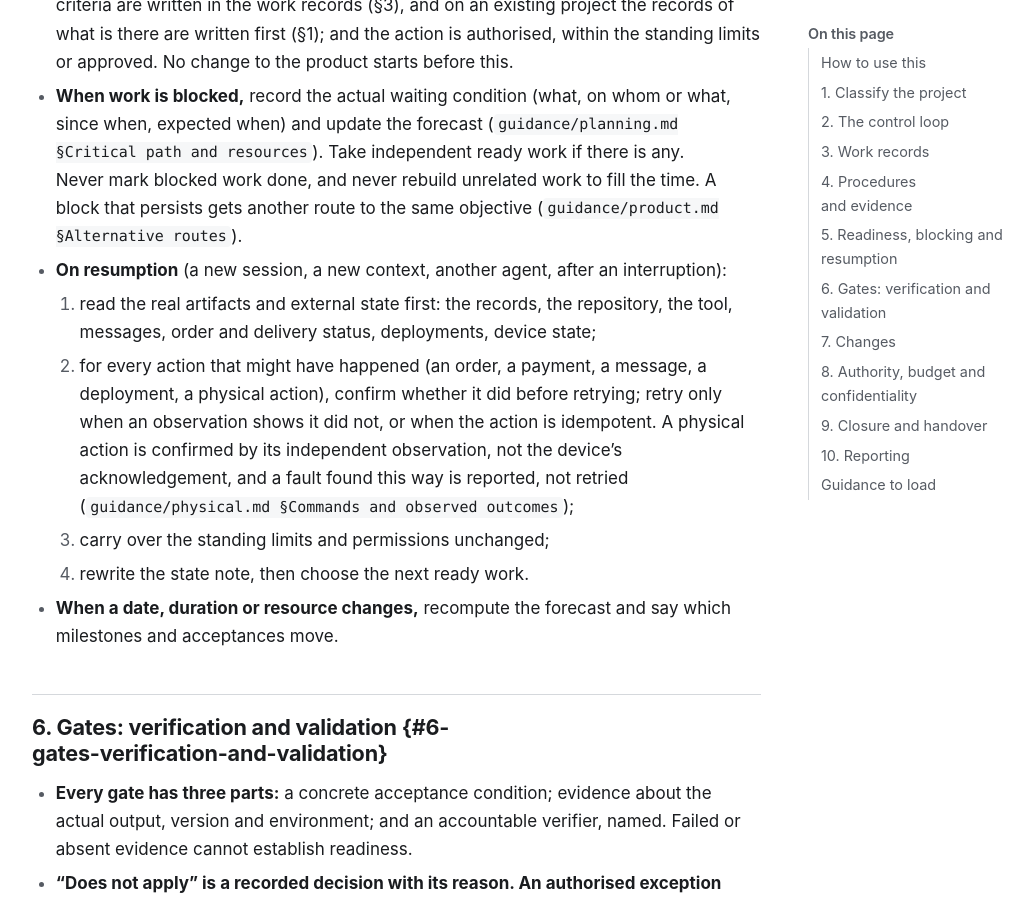
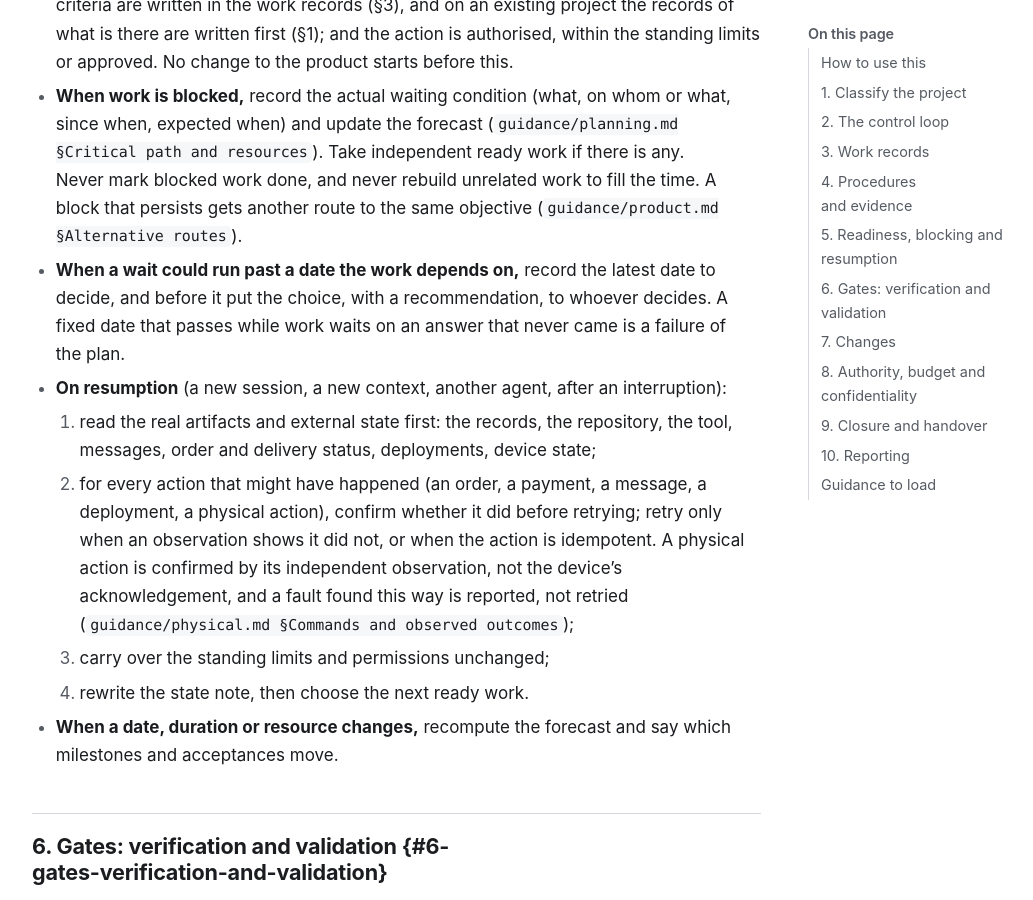
Before and after one commit to melbinjp/jules-prompts, a Jekyll site: the page built from _conductor_pages/index.md, in a window 1280 px wide and 900 px high, scrolled down 5523 px. Shown: the whole window, without its empty margins (120-1153 px from the left). Built offline with Jekyll 4.4.1, drawn with Linux system fonts in a browser that asks for light colours.

Commit message:
Conductor: a wait that could pass a fixed date gets a dated decision point
The repair-cafe rerun held its insurance for an answer that never came, and the event date
passed with nothing decided. The agent named the missing deadline itself.

```diff
--- a/_agent_skills/conductor/SKILL.txt
+++ b/_agent_skills/conductor/SKILL.txt
@@ -181,6 +181,9 @@ each milestone before starting the next (`guidance/quality.md §Reviewing work`)
   resources`). Take independent ready work if there is any. Never mark blocked work done, and
   never rebuild unrelated work to fill the time. A block that persists gets another route to
   the same objective (`guidance/product.md §Alternative routes`).
+- **When a wait could run past a date the work depends on,** record the latest date to
+  decide, and before it put the choice, with a recommendation, to whoever decides. A fixed date
+  that passes while work waits on an answer that never came is a failure of the plan.
 - **On resumption** (a new session, a new context, another agent, after an interruption):
   1. read the real artifacts and external state first: the records, the repository, the
      tool, messages, order and delivery status, deployments, device state;
--- a/_conductor_pages/index.md
+++ b/_conductor_pages/index.md
@@ -180,6 +180,9 @@ each milestone before starting the next (`guidance/quality.md §Reviewing work`)
   resources`). Take independent ready work if there is any. Never mark blocked work done, and
   never rebuild unrelated work to fill the time. A block that persists gets another route to
   the same objective (`guidance/product.md §Alternative routes`).
+- **When a wait could run past a date the work depends on,** record the latest date to
+  decide, and before it put the choice, with a recommendation, to whoever decides. A fixed date
+  that passes while work waits on an answer that never came is a failure of the plan.
 - **On resumption** (a new session, a new context, another agent, after an interruption):
   1. read the real artifacts and external state first: the records, the repository, the
      tool, messages, order and delivery status, deployments, device state;
--- a/library.json
+++ b/library.json
@@ -11,7 +11,7 @@
       "title": "Conductor: deliver any project, with evidence",
       "description": "One entry point for delivering any project, software, physical, service or hybrid, from nothing, a single word, an idea, an existing build or a live product, to an accepted result, and for handing over whatever must keep running. It classifies the project, runs a control loop of established project responsibilities (objective and acceptance, deliverables and work, owners, dependencies and resources, execution within authority, verification and validation, change, handover or closure), keeps one authoritative set of work records in the project's own tool, and never counts work as done without evidence about the actual result and an accountable verifier. Focused guidance loads only when the project needs it.",
       "path": "conductor/SKILL.md",
-      "digest": "sha256:2670dbd6500d35343d6a48bf42e3fb73855e4237e4677594439ebd989509281b"
+      "digest": "sha256:7f0eb7a15dd4c9f5648423896245214a8a7f79ec60a41b16b9c2e5d0739415e0"
     },
     {
       "name": "conductor-guidance-product",
--- a/llms.txt
+++ b/llms.txt
@@ -9,9 +9,9 @@ To use it as an agent:
 3. End every report with its counts: verified, failed, not verified and not applicable.
 
 The whole folder as one archive (zip, SKILL.md at its root): https://jules-prompts.wecanuseai.com/.well-known/agent-skills/conductor.zip
-SHA-256 of that archive: sha256:9f24ff663fa7a678eda8db7dcf48bf2af55f273f926437b441618fb53cf15b65
+SHA-256 of that archive: sha256:c088726980c3b0c37370b52a0f7062cd57b0702d337ac42d0759abdd577ba430
 Discovery index (Agent Skills 0.2.0): https://jules-prompts.wecanuseai.com/.well-known/agent-skills/index.json
-SHA-256 of SKILL.md: sha256:2670dbd6500d35343d6a48bf42e3fb73855e4237e4677594439ebd989509281b
+SHA-256 of SKILL.md: sha256:7f0eb7a15dd4c9f5648423896245214a8a7f79ec60a41b16b9c2e5d0739415e0
 Every file with its SHA-256: https://jules-prompts.wecanuseai.com/library.json
 
 ## The conductor
```
Also changed, not shown: conductor/SKILL.md (+3 -0 lines), plugin/skills/conductor/SKILL.md (+3 -0 lines), skills/conductor/SKILL.md (+3 -0 lines), .well-known/agent-skills/index.json, 1 other file.
